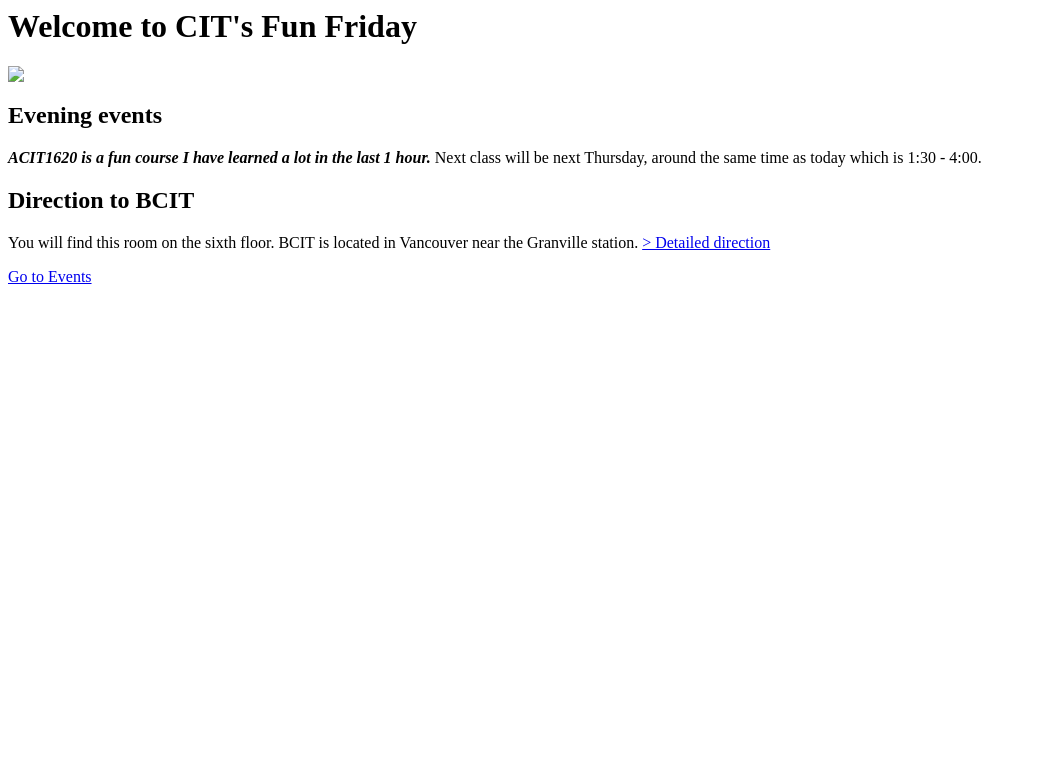
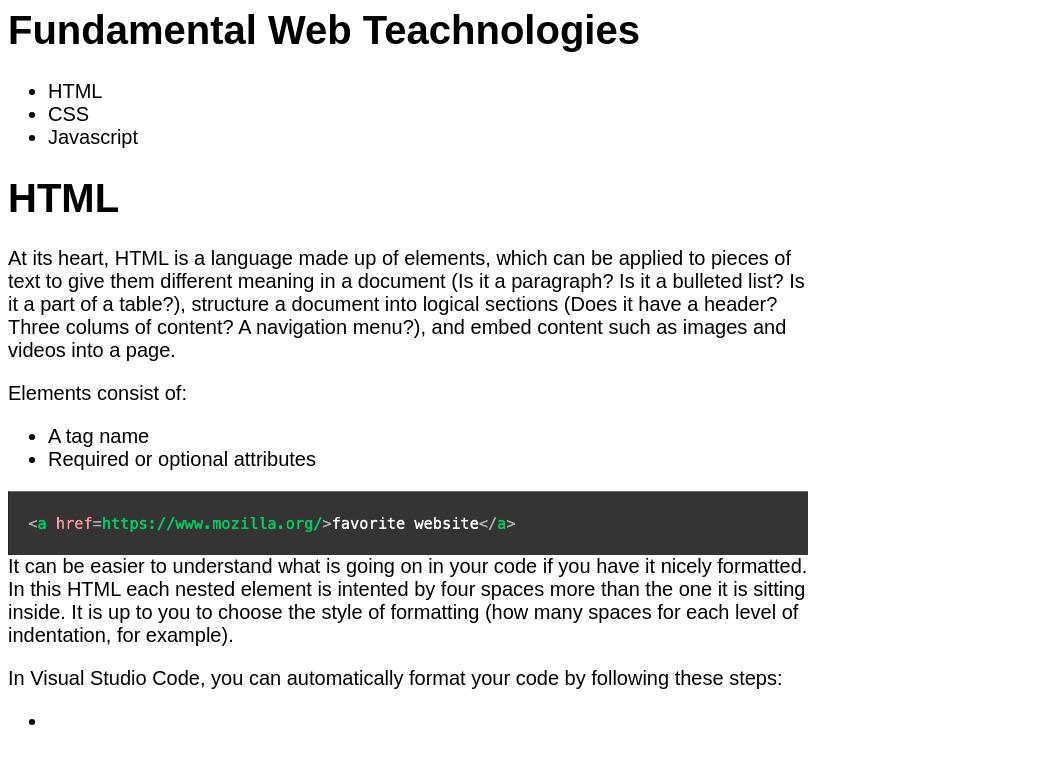
Before and after one commit to Devpatel609/ACIT1620, a plain HTML site: page Week2/Index.html in a window 1280 px wide. Shown: the whole page, without its empty margins (0-1037 px from the left). Drawn offline with Linux system fonts and the light colour scheme.

Commit message:
First commit to the Lab1.html

```diff
--- a/Week2/Index.html
+++ b/Week2/Index.html
@@ -2,29 +2,76 @@
     <!-- section level heading -->
     <!-- content -->
   </section>
-  <html>
-    <head>
-        <title>CIT Fun Friday</title>
-    </head>
-    <body>
-        <h1>Welcome to CIT's Fun Friday</h1>
-        <img src="Rubiks.gif.gif">
-        <section>
-            <h2 id="evening">Evening events</h2>
-        <p>
-            <em><b>ACIT1620 is a fun course I have learned a lot in the last 1 hour.</em></b>
-            Next class will be next Thursday, around the same time as today
-            which is 1:30 - 4:00.
+  <!DOCTYPE html>
+<html lang="en">
+<head>
+    <title>Fundamental Web Technologies</title>
+    <h1>Fundamental Web Teachnologies</h1>
+    <ul>
+        <li>HTML</li>
+        <li>CSS</li>
+        <li>Javascript</li>
+    </ul>
+    <h1>HTML</h1>
+    <p>
+        At its heart, HTML is a language made up of elements, which can be applied to
+        pieces of text to give them different meaning in a document (Is it a paragraph?
+        Is it a bulleted list? Is it a part of a table?), structure a document into logical
+        sections (Does it have a header? Three colums of content? A navigation menu?), and embed
+        content such as images and videos into a page.
         </p>
-        </section>
-        <h2>Direction to BCIT</h2>
-        <p>
-            You will find this room on the sixth floor.
-            BCIT is located in Vancouver near the Granville
-            station. <a href ="directions.html"
-            target="_blank" title = "Directions">
->            Detailed direction</a>
-        </p>
-        <a href="#evening">Go to Events</a>
-    </body>
+
+    <p>
+        Elements consist of:
+    </p>
+    <ul>
+        <li>A tag name</li>
+        <li>Required or optional attributes</li>
+    </ul>
+    <img src="element.png"
+
+    <p>
+        It can be easier to understand what is going on in your code if you have it nicely formatted.
+        In this HTML each nested element is intented by four spaces more than the one it is sitting
+        inside. It is up to you to choose the style of formatting (how many spaces for each level of indentation, for example).
+    </p>
+
+    <p>
+        In Visual Studio Code, you can automatically format your code by following these steps:
+    </p>
+    <ul>
+        <li></li>
+    </ul>
+
+
+
+
+
+
+
+
+
+
+
+
+
+
+
+
+
+
+
+
+
+
+
+
+    <meta charset="UTF-8">
+    <meta name="viewport" content="width=device-width, initial-scale=1.0">
+    <title>Document</title>
+    <link rel="stylesheet" href="lab2.css">
+</head>
+<body>
+
+</body>
 </html>
--- /dev/null
+++ b/Week2/lab2.css
@@ -0,0 +1,11 @@
+body {
+    max-width: 800px;
+    font-family: Arial, Helvetica, sans-serif;
+    font-size: 125%;
+}
+header nav ul li a {
+    text-decoration: none;
+}
+img {
+    max-width: 100%;
+}
```
Also changed, not shown: Week1/Coffee.html (added, +22 -0 lines), Week1/Lab1.HTML (added, +24 -0 lines), Week2/Index1.html (renamed from Week1/Index.html, +12 -2 lines), Week2/journal.html (+1 -1 lines), Week1/Coffee.fig.jpg (added), Week1/Rubiks.gif.gif (added), Week1/myday.fig.png (added), Week2/css.png (added), Week2/element.png (added), Week2/script.png (added).
